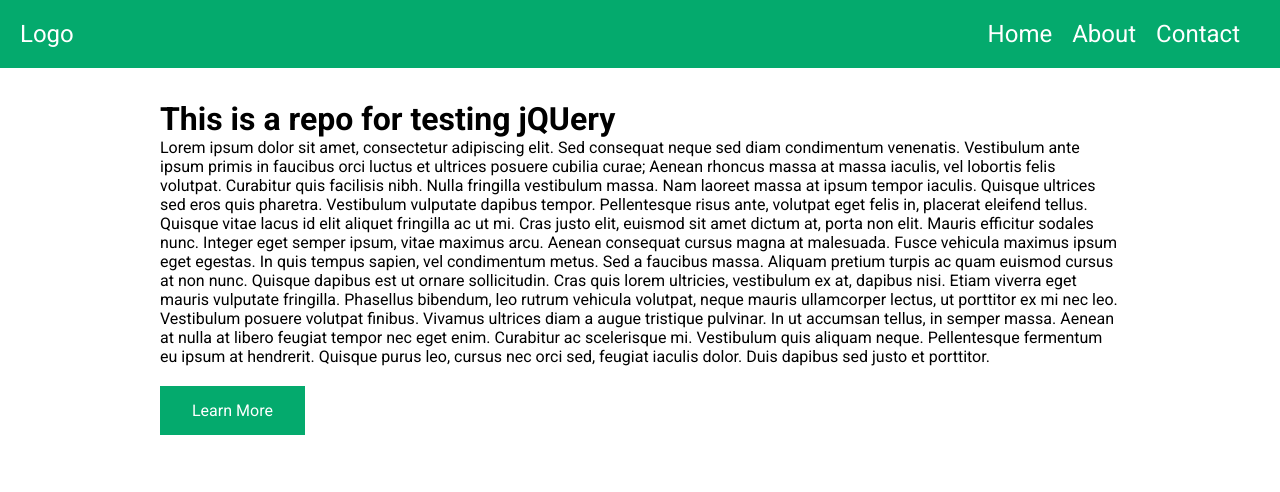
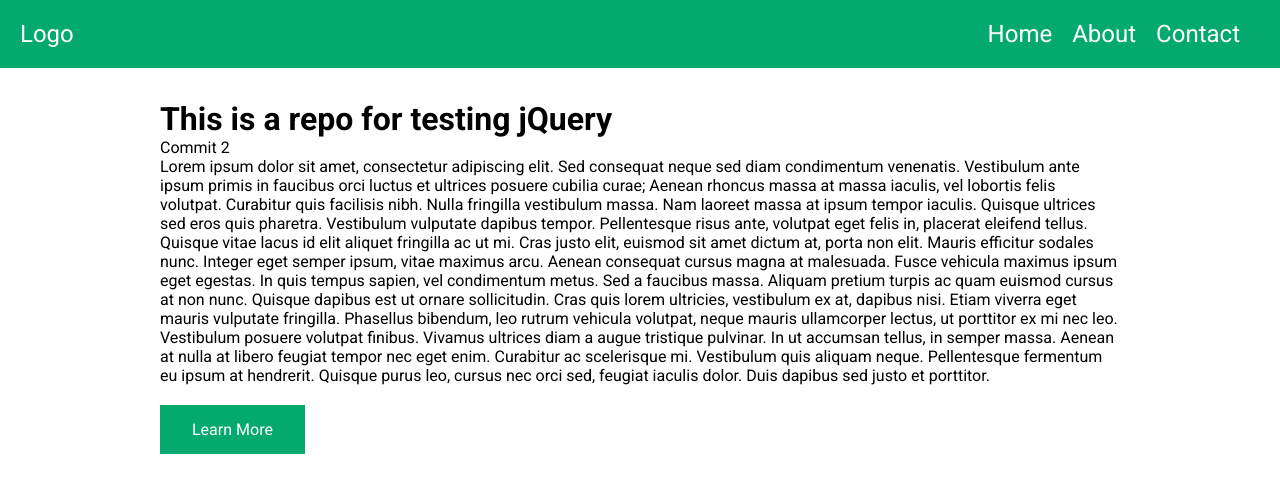
Before and after one commit to RichardHpa/jquery-example, a plain HTML site: page index.html in a window 1280 px wide. Drawn offline with nearby package versions, Linux system fonts and the light colour scheme.

Commit message:
edited yml file

```diff
--- a/index.html
+++ b/index.html
@@ -25,7 +25,8 @@
 
   <div class="container">
 
-    <h1>This is a repo for testing jQUery</h1>
+    <h1>This is a repo for testing jQuery</h1>
+    <p>Commit 2</p>
 
     Lorem ipsum dolor sit amet, consectetur adipiscing elit. Sed consequat neque sed diam condimentum venenatis.
     Vestibulum ante ipsum primis in faucibus orci luctus et ultrices posuere cubilia curae; Aenean rhoncus massa at
```
Also changed, not shown: 1 other file.
